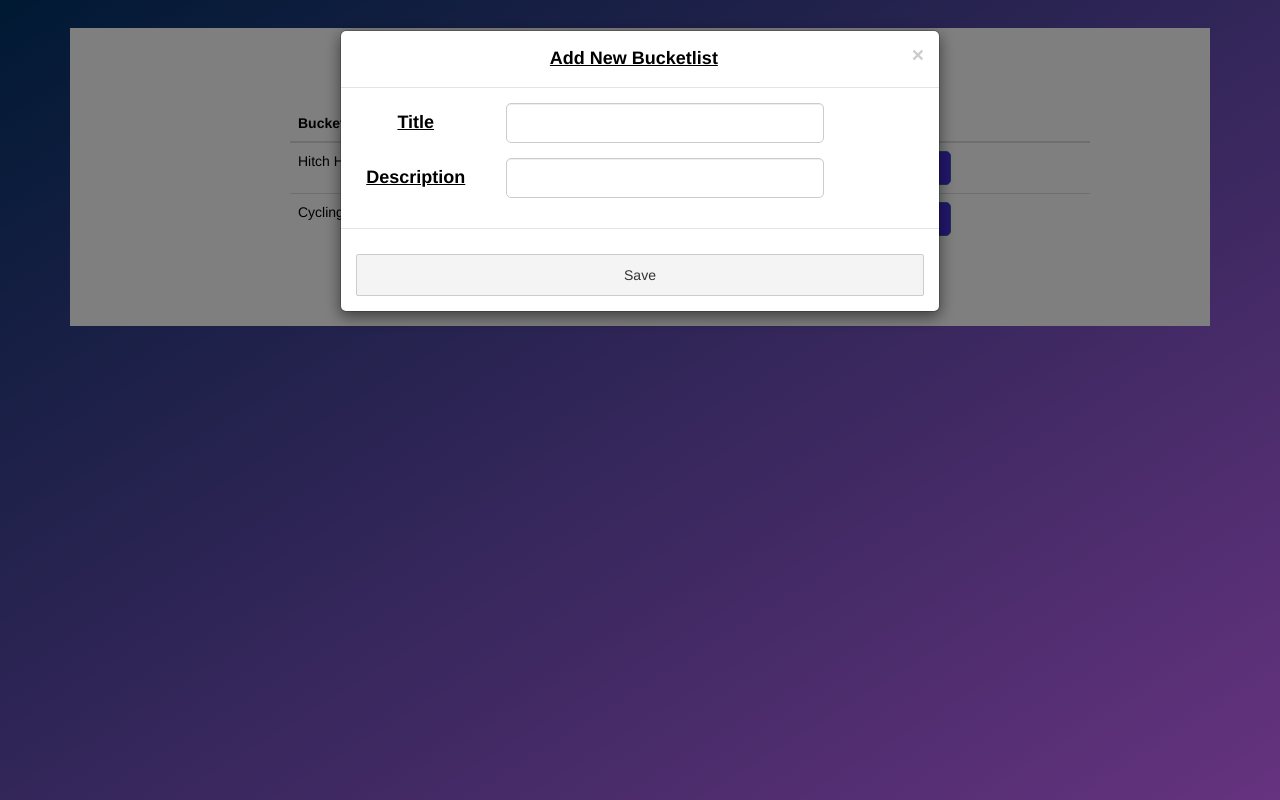
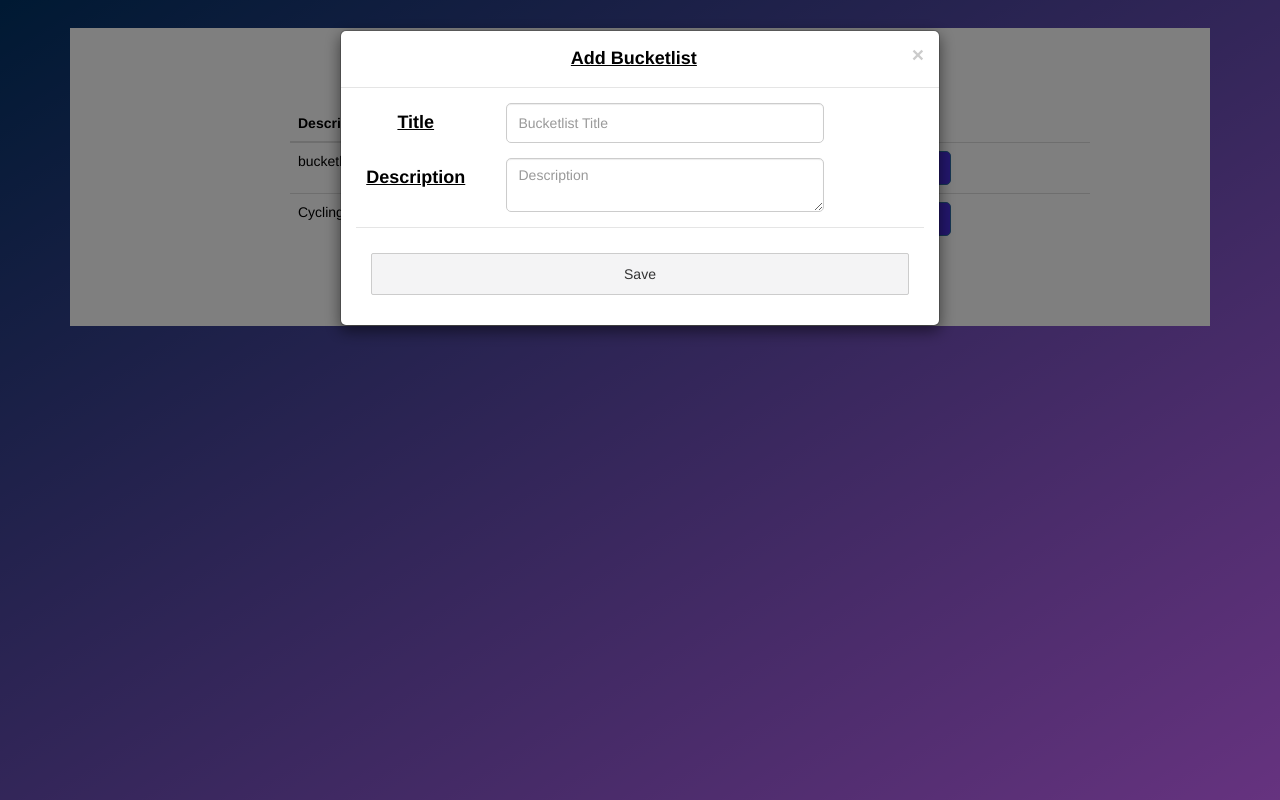
Before and after one commit to borenho/flask-bucketlist, a Flask app: page /show_bucketlists in a window 1280 px wide, after a click on "Add new bucketlist". Run offline with Flask 2, Linux system fonts and the light colour scheme; some libraries are stand-ins or nearby versions.

Commit message:
Add code to create bucketlist

```diff
--- a/this_app/models.py
+++ b/this_app/models.py
@@ -44,7 +44,7 @@ class Bucketlist(object):
 
 
     def create_bucketlist(self):
-        """ Class to create and store a user object """
+        """ Class to create and store a bucketlist object """
 
         self.bucketlists.update({
             self.counter: {
@@ -54,3 +54,7 @@ class Bucketlist(object):
         })
 
         return self
+
+    def insert_into_user(self):
+        """ Give the created bucketlist to its owner """
+        pass
--- a/this_app/templates/show_bucketlists.html
+++ b/this_app/templates/show_bucketlists.html
@@ -5,7 +5,7 @@
 <div class="container">
     <div class="bucketlist">
         <div class="content">
-            <h2>Your bucketlists live here</h2>
+            <h2>Hey, Your bucketlists shall live here</h2>
 
             <!-- Display error/success/info messages here -->
             {% for message in get_flashed_messages() %}
@@ -15,7 +15,6 @@
             <table class="table">
                 <thead>
                     <tr>
-                        <th>Bucketlist Title</th>
                         <th>Description</th>
                         <th>Actions</th>
                         <th>View</th>
@@ -23,14 +22,16 @@
                 </thead>
                 <tbody>
                     <tr>
-                        <td>Hitch Hiking</td>
+                        <td> bucketlist_name </td>
                         <td>For all hikes</td>
                         <td>
+
+                            <!-- Edit Modal -->
                             <a href="#">
                                 <span class="glyphicon glyphicon-edit" data-toggle="modal" data-target="#edit-modal"></span>
                             </a>&emsp;
 
-                            <!-- Edit Modal -->
+                            <!-- Edit Modal Code -->
                             <div class="modal fade" id="edit-modal" role="dialog">
                                 <div class="modal-dialog">
 
@@ -58,21 +59,22 @@
                                                         <input class="form-control">
                                                     </div>
                                                 </div>
+                                                <div class="modal-footer">
+                                                    <Input type="submit" class="btn btn-default" value="Save">
+                                                </div>
                                             </form>
-                                        </div>
-                                        <div class="modal-footer">
-                                            <Input type="submit" class="btn btn-default" value="Save">
                                         </div>
                                     </div>
 
                                 </div>
                             </div>
 
+                            <!-- Delete Modal -->
                             <a href="#">
                                 <span class="glyphicon glyphicon-trash" data-toggle="modal" data-target="#delete-modal"></span>
                             </a>
 
-                            <!-- Delete Modal -->
+                            <!-- Delete Modal Code -->
                             <div class="modal fade" id="delete-modal" role="dialog">
                                 <div class="modal-dialog">
 
@@ -93,7 +95,7 @@
                                 </div>
                             </div>
                         </td>
-                        <td><a href="show_items.html" class="btn btn-primary table-btn">View Bucketlist</a></td>
+                        <td><a href="{{ url_for('show_items') }}" class="btn btn-primary table-btn">View Bucketlist</a></td>
                     </tr>
                     <tr>
                         <td>Cycling</td>
@@ -107,7 +109,7 @@
                                 <span class="glyphicon glyphicon-trash" data-toggle="modal" data-target="#delete-modal"></span>
                             </a>
                         </td>
-                        <td><a href="show_items.html" class="btn btn-primary table-btn">View Bucketlist</a></td>
+                        <td><a href="{{ url_for('show_items') }}" class="btn btn-primary table-btn">View Bucketlist</a></td>
                     </tr>
                     </hr>
                 </tbody>
@@ -116,7 +118,7 @@
             <button class="btn btn-primary" data-toggle="modal" data-target="#add-bucketlist-modal">Add new bucketlist</button> </br>
             <br>
 
-            <!-- Edit Modal -->
+            <!-- Add Modal Code -->
             <div class="modal fade" id="add-bucketlist-modal" role="dialog">
                 <div class="modal-dialog">
 
@@ -124,16 +126,18 @@
                     <div class="modal-content">
                         <div class="modal-header">
                             <button type="button" class="close" data-dismiss="modal">&times;</button>
-                            <h4 class="modal-title">Add New Bucketlist</h4>
+                            <h4 class="modal-title">Add Bucketlist</h4>
                         </div>
                         <div class="modal-body">
-                            <form action="/new_bucketlist" method="POST">
+                            <form action="/show_bucketlists" method="POST">
+                                {{ form.csrf_token }}
+                                {{ form.hidden }}
                                 <div class="row form-group">
                                     <div class="col-lg-3">
                                         <h4>Title</h4>
                                     </div>
                                     <div class="col-lg-7">
-                                        <input autofocus="true" class="form-control" required>
+                                        {{ form.name(class_ = 'form-control', placeholder = "Bucketlist Title", autofocus=true, required=true) }}
                                     </div>
                                 </div>
                                 <div class="row form-group">
@@ -141,13 +145,13 @@
                                         <h4>Description</h4>
                                     </div>
                                     <div class="col-lg-7">
-                                        <input class="form-control">
+                                        {{ form.description(class_ = 'form-control', placeholder = "Description", required=true) }}
                                     </div>
                                 </div>
-                            </form>
-                        </div>
-                        <div class="modal-footer">
-                            <Input type="submit" class="btn btn-default" value="Save">
+                                <div class="modal-footer">
+                                    <Input type="submit" class="btn btn-default" value="Save">
+                                </div>
+                                </form>
                         </div>
                     </div>
 
--- a/this_app/templates/signup.html
+++ b/this_app/templates/signup.html
@@ -36,7 +36,7 @@
                     {{ form.password(class_ = 'form-control', placeholder = form.password.label.text, required = true) }}
                 </div>
                 <div class="actions">
-                    <Input type="submit" value="Sign Up" class='btn btn-primary wide'%>
+                    <Input type="submit" value="Sign Up" class='btn btn-primary wide'>
                 </div>
 
                 <p><h6>By signing up, you agree to Our Terms of Service and Privacy Policy.</h6></p>
--- a/this_app/views.py
+++ b/this_app/views.py
@@ -1,7 +1,9 @@
-from flask import Flask, flash, redirect, render_template, url_for, request, session, Markup
+from flask import flash, redirect, render_template, url_for, request, session, Markup
 from this_app import app
-from .models import User
-from .forms import SignupForm, LoginForm
+from .models import User, Bucketlist
+from .forms import SignupForm, LoginForm, BucketlistForm
+
+# session['logged_in'] is False
 
 @app.route('/')
 def index():
@@ -10,6 +12,7 @@ def index():
 
 @app.route('/signup', methods=['GET', 'POST'])
 def signup():
+    # If user is not signed in
     form = SignupForm(request.form)
 
     if form.validate_on_submit():  # This avoids you the trouble of checking if method==post
@@ -21,7 +24,7 @@ def signup():
                             </div>")
             flash(email_exists)
 
-            return redirect(url_for("login.html", form=LoginForm()))
+            return redirect(url_for("login", form=LoginForm()))
 
         # If email is not registered, register the user
         new_user = User(form.email.data, form.username.data, form.password.data)
@@ -63,7 +66,9 @@ def login():
                 flash(successful_login)
 
                 # Now log the user in
-                return redirect(url_for('show_bucketlists'))
+
+
+                return redirect(url_for('show_bucketlists', form=BucketlistForm()))
 
             # If wrong password
             incorrect_password = Markup("<div class='alert alert-danger' role='alert'>\
@@ -92,9 +97,32 @@ def login():
     # If GET
     return render_template("login.html", form=form)
 
-@app.route('/show_bucketlists')
+@app.route('/show_bucketlists', methods=['GET', 'POST'])
 def show_bucketlists():
-    return render_template("show_bucketlists.html")
+    form = BucketlistForm(request.form)
+
+    if form.validate_on_submit():
+        # Create the bucketlist
+        new_bucketlist = Bucketlist(form.name.data, form.description.data)
+        new_bucketlist.create_bucketlist()
+
+        bucketlist_created = Markup("<div class='alert alert-success' role='alert'>\
+                            Bucketlist created successfully\
+                            </div>")
+        flash(bucketlist_created)
+
+        print(Bucketlist.bucketlists)
+
+        return redirect(url_for('show_bucketlists', form=form))
+
+    if form.errors:
+        form_error = Markup("<div class='alert alert-danger' role='alert'>\
+                            Form error. Could not create bucketlist *#*#*??\
+                            </div>")
+        flash(form_error)
+
+    # If GET
+    return render_template("show_bucketlists.html", form=BucketlistForm())
 
 @app.route('/show_items')
 def show_items():
```
